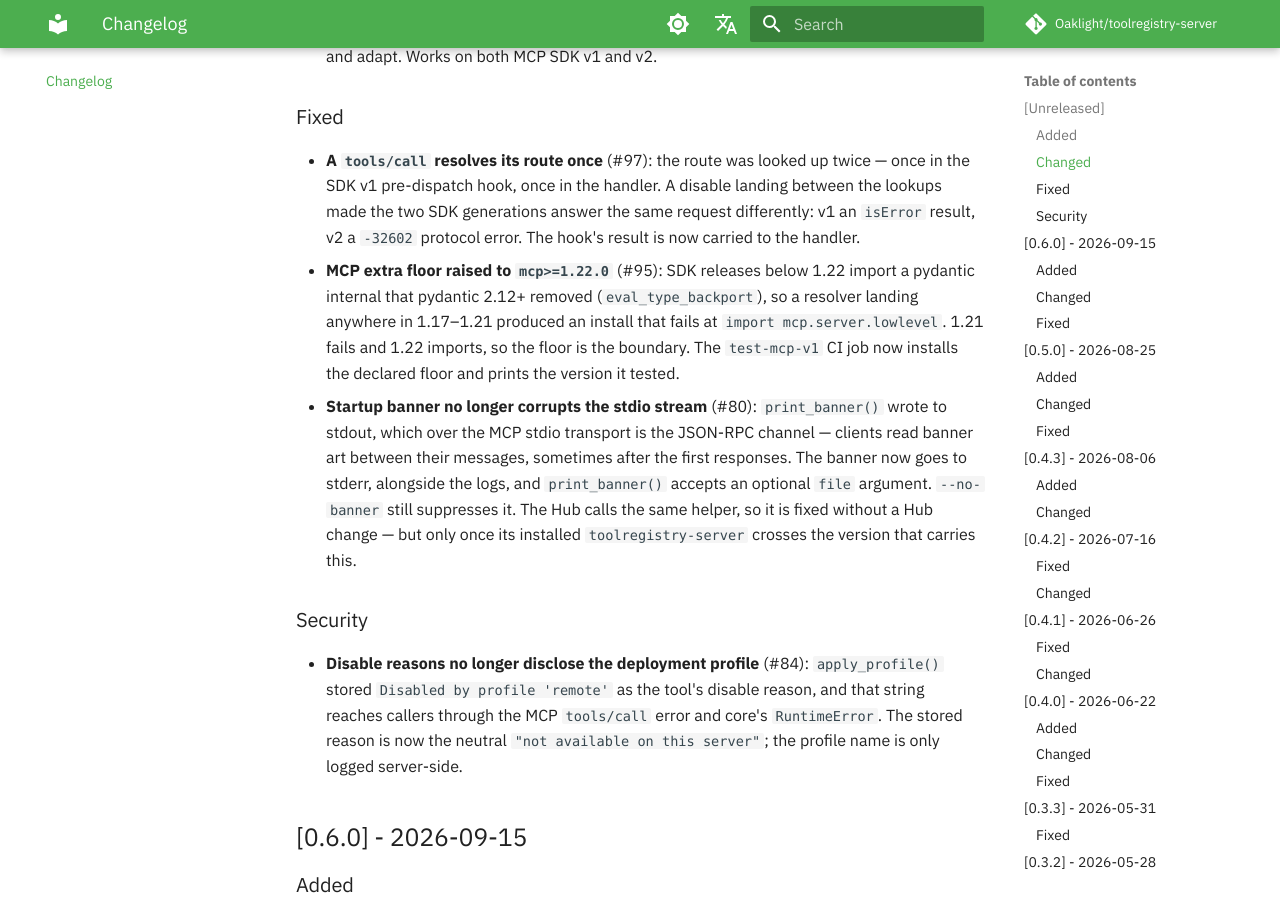
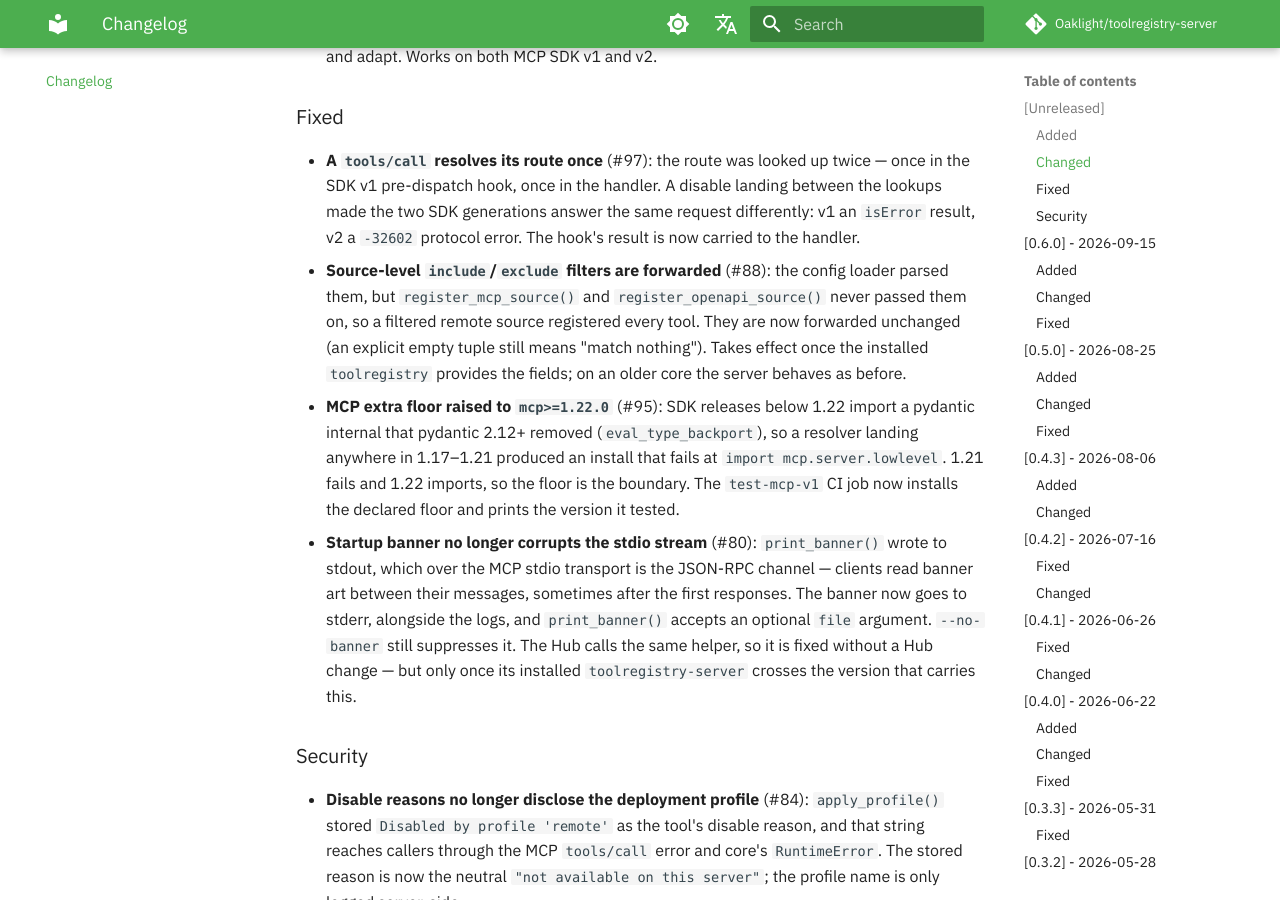
Before and after one commit to Oaklight/toolregistry-server, an MkDocs documentation site: the page built from docs/changelog.md, in a window 1280 px wide and 900 px high, scrolled down 1155 px. Built offline with MkDocs 1.6.1 and Material for MkDocs 9.7.7, drawn with Linux system fonts in a browser that asks for light colours; some web fonts are replaced; comment, search, counter and statistics services are not loaded.

Commit message:
docs: source include/exclude filters are forwarded (#88)

```diff
--- a/docs/changelog.md
+++ b/docs/changelog.md
@@ -20,6 +20,7 @@ The format is based on [Keep a Changelog](https://keepachangelog.com/en/1.1.0/),
 ### Fixed
 
 - **A `tools/call` resolves its route once** (#97): the route was looked up twice — once in the SDK v1 pre-dispatch hook, once in the handler. A disable landing between the lookups made the two SDK generations answer the same request differently: v1 an `isError` result, v2 a `-32602` protocol error. The hook's result is now carried to the handler.
+- **Source-level `include`/`exclude` filters are forwarded** (#88): the config loader parsed them, but `register_mcp_source()` and `register_openapi_source()` never passed them on, so a filtered remote source registered every tool. They are now forwarded unchanged (an explicit empty tuple still means "match nothing"). Takes effect once the installed `toolregistry` provides the fields; on an older core the server behaves as before.
 - **MCP extra floor raised to `mcp>=1.22.0`** (#95): SDK releases below 1.22 import a pydantic internal that pydantic 2.12+ removed (`eval_type_backport`), so a resolver landing anywhere in 1.17–1.21 produced an install that fails at `import mcp.server.lowlevel`. 1.21 fails and 1.22 imports, so the floor is the boundary. The `test-mcp-v1` CI job now installs the declared floor and prints the version it tested.
 - **Startup banner no longer corrupts the stdio stream** (#80): `print_banner()` wrote to stdout, which over the MCP stdio transport is the JSON-RPC channel — clients read banner art between their messages, sometimes after the first responses. The banner now goes to stderr, alongside the logs, and `print_banner()` accepts an optional `file` argument. `--no-banner` still suppresses it. The Hub calls the same helper, so it is fixed without a Hub change — but only once its installed `toolregistry-server` crosses the version that carries this.
 
```
